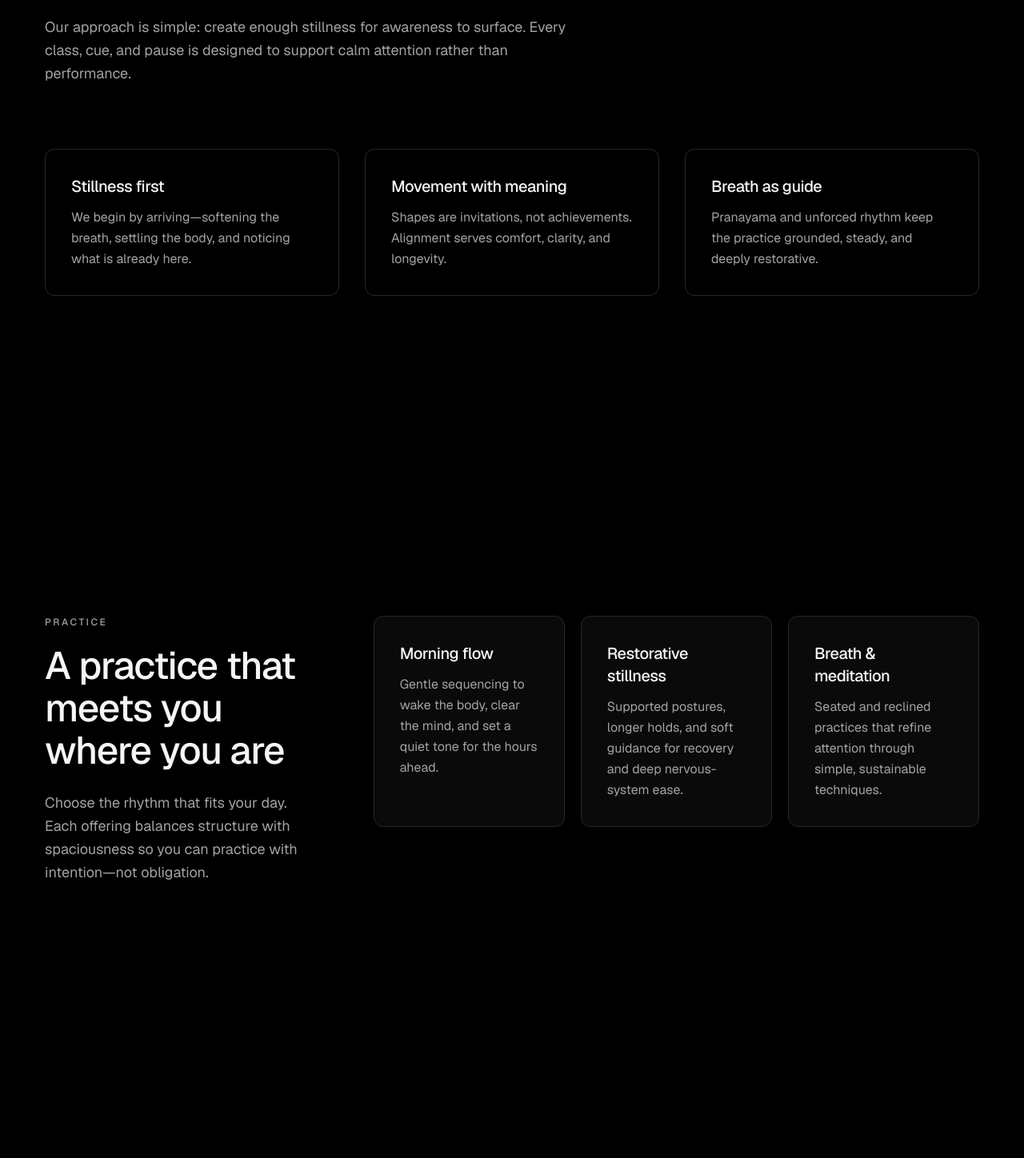
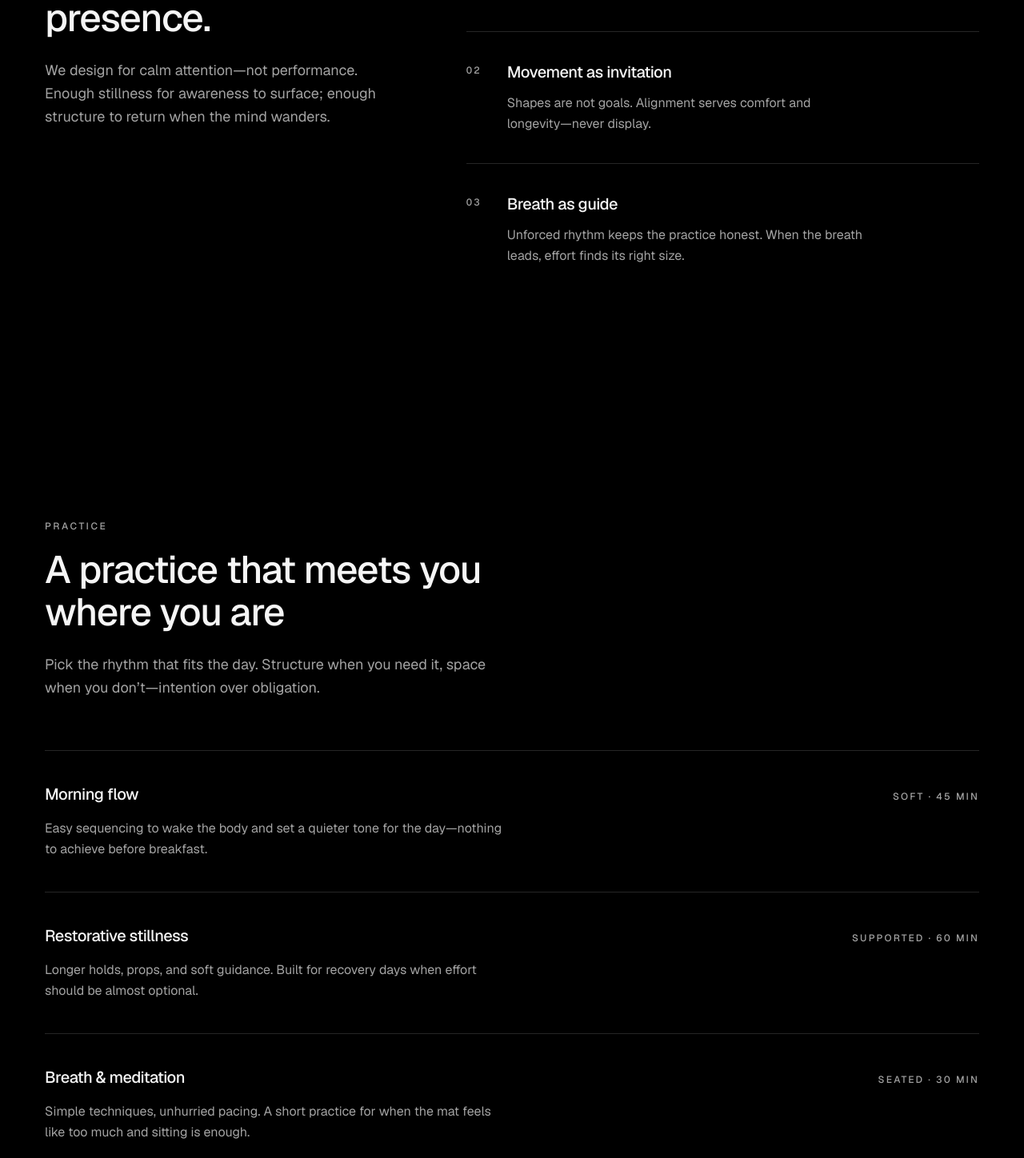
Before and after one commit to FAIZANKHAN10X/sunya, a Next.js app: page / in a window 1280 px wide. Shown: the part 1062-2510 px from the top of the page at 80% size. Built offline with nearby package versions, Linux system fonts and the light colour scheme.

Commit message:
Refine Philosophy and Practice section layouts.
Replace generic card grids with editorial list layouts and tighter copy, and sync Card consumers in ARCHITECTURE.md.

```diff
--- a/src/components/sections/PhilosophySection.tsx
+++ b/src/components/sections/PhilosophySection.tsx
@@ -5,44 +5,54 @@ const items = [
   {
     title: "Stillness first",
     description:
-      "We begin by arriving—softening the breath, settling the body, and noticing what is already here.",
+      "Arrive before you perform. Soften the breath, settle the body, and notice what is already here.",
   },
   {
-    title: "Movement with meaning",
+    title: "Movement as invitation",
     description:
-      "Shapes are invitations, not achievements. Alignment serves comfort, clarity, and longevity.",
+      "Shapes are not goals. Alignment serves comfort and longevity—never display.",
   },
   {
     title: "Breath as guide",
     description:
-      "Pranayama and unforced rhythm keep the practice grounded, steady, and deeply restorative.",
+      "Unforced rhythm keeps the practice honest. When the breath leads, effort finds its right size.",
   },
 ] as const;
 
 export default function PhilosophySection() {
   return (
     <SectionShell id="philosophy" labelledBy="philosophy-heading">
-      <div className="w-full">
-        <div className="grid gap-10 lg:grid-cols-12 lg:items-end lg:gap-16">
+      <div className="grid w-full gap-14 lg:grid-cols-12 lg:items-start lg:gap-20 xl:gap-24">
         <SectionIntro
           id="philosophy-heading"
           label="Philosophy"
           heading="Less noise. More presence."
-            description="Our approach is simple: create enough stillness for awareness to surface. Every class, cue, and pause is designed to support calm attention rather than performance."
-            className="lg:col-span-7"
-            descriptionClassName="max-w-2xl"
+          description="We design for calm attention—not performance. Enough stillness for awareness to surface; enough structure to return when the mind wanders."
+          className="lg:col-span-5"
+          descriptionClassName="max-w-md"
         />
-        </div>
-        <ul className="mt-16 grid gap-6 sm:grid-cols-2 lg:mt-20 lg:grid-cols-3 lg:gap-8">
-          {items.map((item) => (
-            <li key={item.title}>
-              <article className="h-full rounded-soft border border-border p-7 sm:p-8">
+
+        <ul className="flex flex-col lg:col-span-7 lg:pt-1">
+          {items.map((item, index) => (
+            <li
+              key={item.title}
+              className="border-t border-border py-8 first:border-t-0 first:pt-0 sm:py-9"
+            >
+              <article className="grid grid-cols-[auto_1fr] gap-x-5 gap-y-2 sm:gap-x-8">
+                <span
+                  className="pt-1 text-xs font-medium tracking-[0.18em] text-muted tabular-nums"
+                  aria-hidden="true"
+                >
+                  {String(index + 1).padStart(2, "0")}
+                </span>
+                <div className="min-w-0">
                   <h3 className="text-lg font-medium tracking-tight text-foreground sm:text-xl">
                     {item.title}
                   </h3>
-                <p className="mt-3 text-sm leading-relaxed text-muted sm:text-base">
+                  <p className="mt-2 max-w-md text-sm leading-relaxed text-muted sm:mt-3 sm:text-base">
                     {item.description}
                   </p>
+                </div>
               </article>
             </li>
           ))}
--- a/src/components/sections/PracticeSection.tsx
+++ b/src/components/sections/PracticeSection.tsx
@@ -1,48 +1,57 @@
-import Card from "@/components/Card";
 import SectionIntro from "@/components/sections/SectionIntro";
 import SectionShell from "@/components/SectionShell";
 
 const items = [
   {
     title: "Morning flow",
+    meta: "Soft · 45 min",
     description:
-      "Gentle sequencing to wake the body, clear the mind, and set a quiet tone for the hours ahead.",
+      "Easy sequencing to wake the body and set a quieter tone for the day—nothing to achieve before breakfast.",
   },
   {
     title: "Restorative stillness",
+    meta: "Supported · 60 min",
     description:
-      "Supported postures, longer holds, and soft guidance for recovery and deep nervous-system ease.",
+      "Longer holds, props, and soft guidance. Built for recovery days when effort should be almost optional.",
   },
   {
     title: "Breath & meditation",
+    meta: "Seated · 30 min",
     description:
-      "Seated and reclined practices that refine attention through simple, sustainable techniques.",
+      "Simple techniques, unhurried pacing. A short practice for when the mat feels like too much and sitting is enough.",
   },
 ] as const;
 
 export default function PracticeSection() {
   return (
     <SectionShell id="practice" labelledBy="practice-heading">
-      <div className="grid w-full gap-14 lg:grid-cols-12 lg:items-start lg:gap-16">
+      <div className="w-full">
         <SectionIntro
           id="practice-heading"
           label="Practice"
           heading="A practice that meets you where you are"
-          description="Choose the rhythm that fits your day. Each offering balances structure with spaciousness so you can practice with intention—not obligation."
-          className="lg:col-span-4"
-          descriptionClassName="max-w-md"
+          description="Pick the rhythm that fits the day. Structure when you need it, space when you don’t—intention over obligation."
+          className="max-w-2xl"
+          descriptionClassName="max-w-xl"
         />
-        <ul className="grid gap-5 sm:grid-cols-2 lg:col-span-8 lg:grid-cols-1 xl:grid-cols-3">
+
+        <ul className="mt-14 border-t border-border sm:mt-16">
           {items.map((item) => (
-            <li key={item.title}>
-              <Card className="h-full p-7 sm:p-8">
+            <li
+              key={item.title}
+              className="border-b border-border py-9 sm:py-10"
+            >
+              <article className="flex flex-col gap-3 sm:flex-row sm:items-baseline sm:justify-between sm:gap-10">
                 <h3 className="text-lg font-medium tracking-tight text-foreground sm:text-xl">
                   {item.title}
                 </h3>
-                <p className="mt-3 text-sm leading-relaxed text-muted sm:text-base">
-                  {item.description}
+                <p className="shrink-0 text-xs font-medium tracking-[0.18em] text-muted uppercase">
+                  {item.meta}
                 </p>
-              </Card>
+              </article>
+              <p className="mt-3 max-w-xl text-sm leading-relaxed text-muted sm:mt-4 sm:text-base">
+                {item.description}
+              </p>
             </li>
           ))}
         </ul>
```
Also changed, not shown: 1 other file (tests, documents, lock files or other folders). Lines whose indentation alone changed are shown as unchanged.
